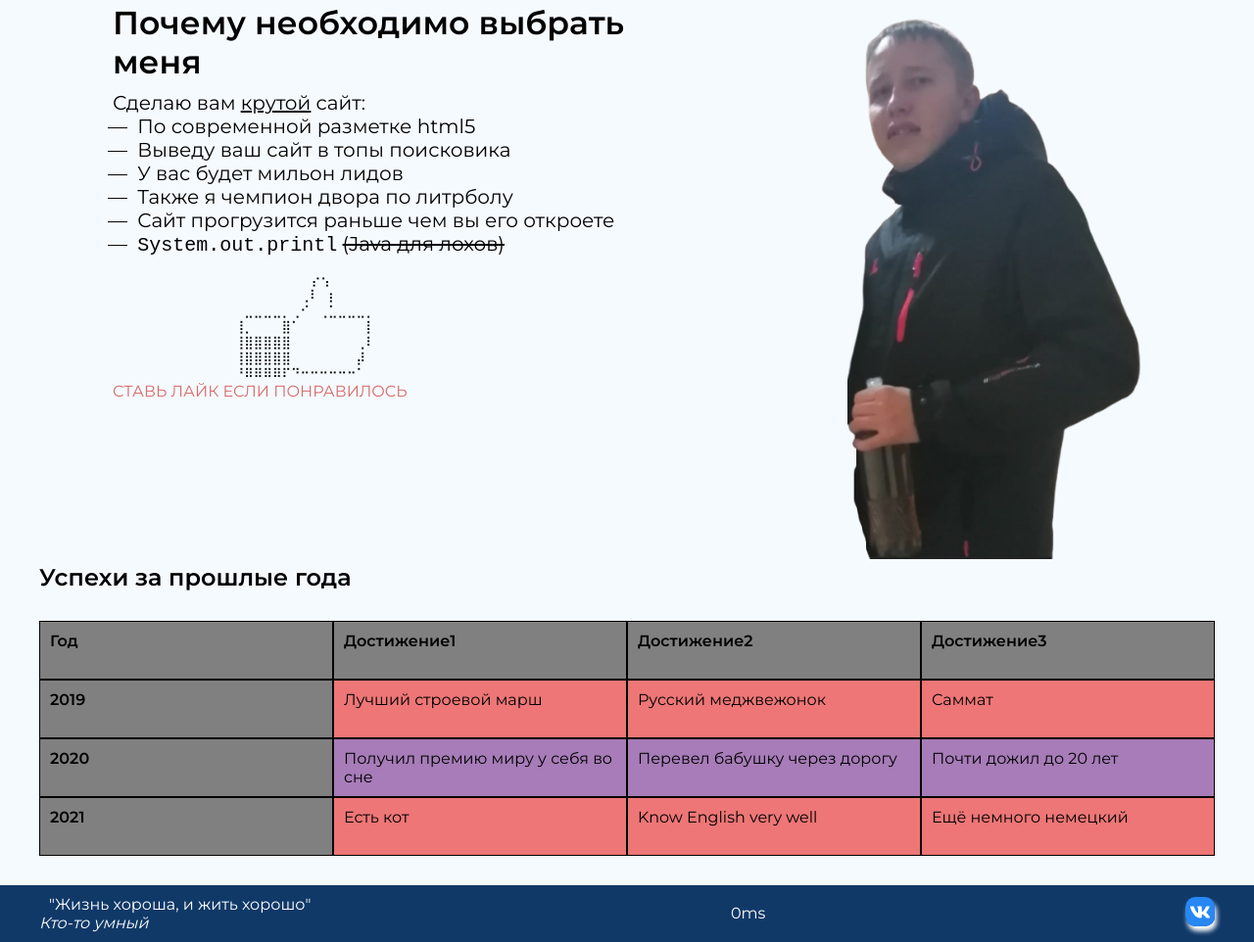
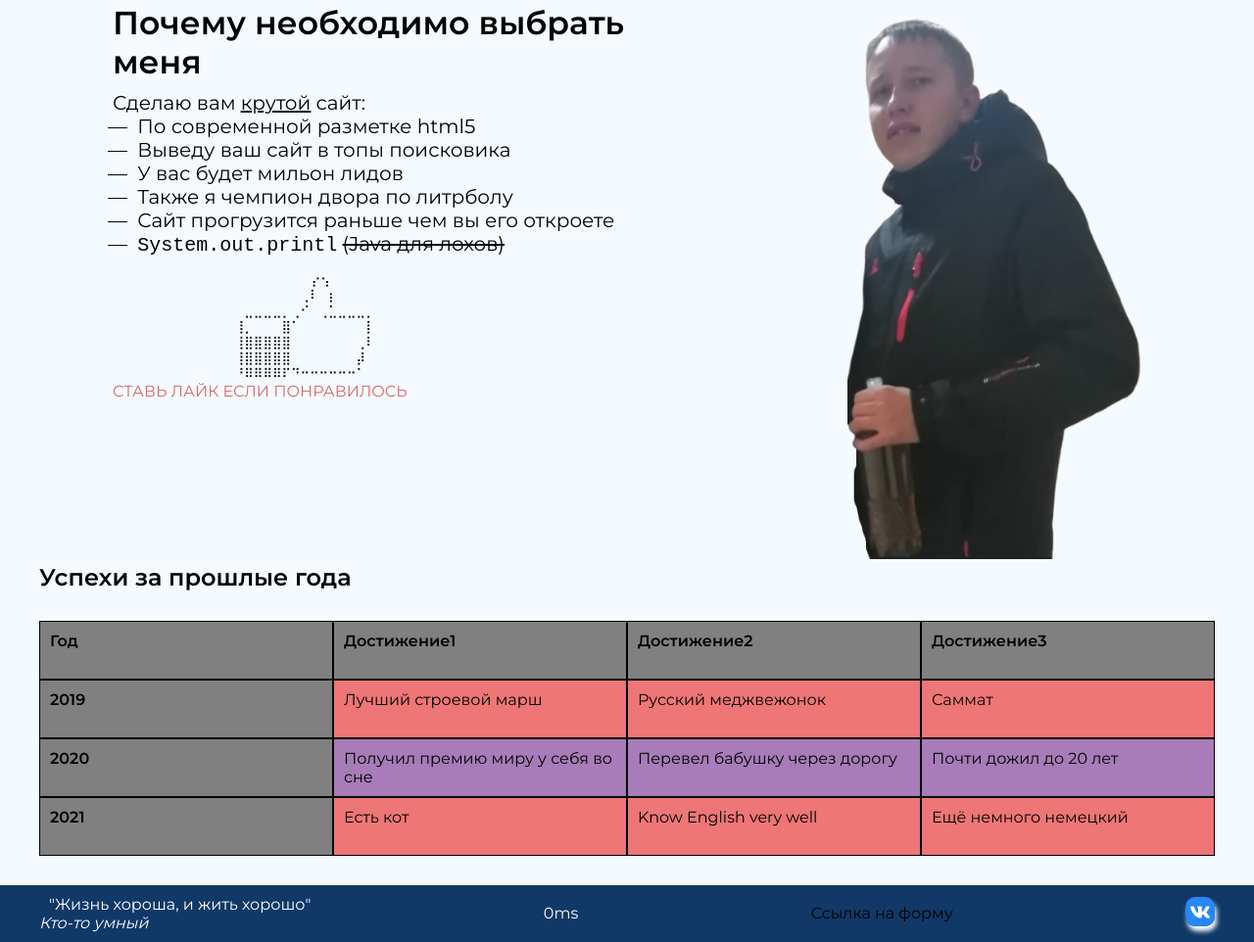
Before and after one commit to Ul-Tim-ate/Web-Labs, a plain HTML site: page index.html in a window 1280 px wide. Shown: the part 197-1159 px from the top of the page at 98% size. Drawn offline with Linux system fonts and the light colour scheme.

Commit message:
Update index.html

```diff
--- a/index.html
+++ b/index.html
@@ -122,6 +122,7 @@
             <cite class="footer__author">Кто-то умный</cite>
           </div>
           <div class="load-time" id="load-time"></div>
+	  <a href="form.html" color="white"> Ссылка на форму </a>
           <a href="https://vk.com/timohator1"
             ><img
               class="footer__networks"
```
